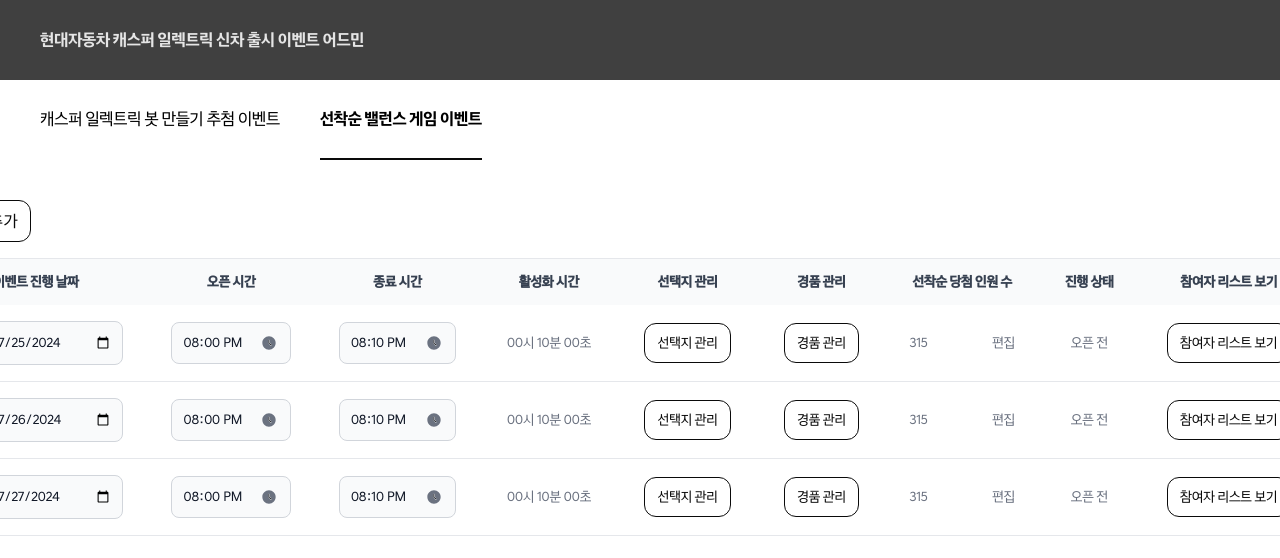
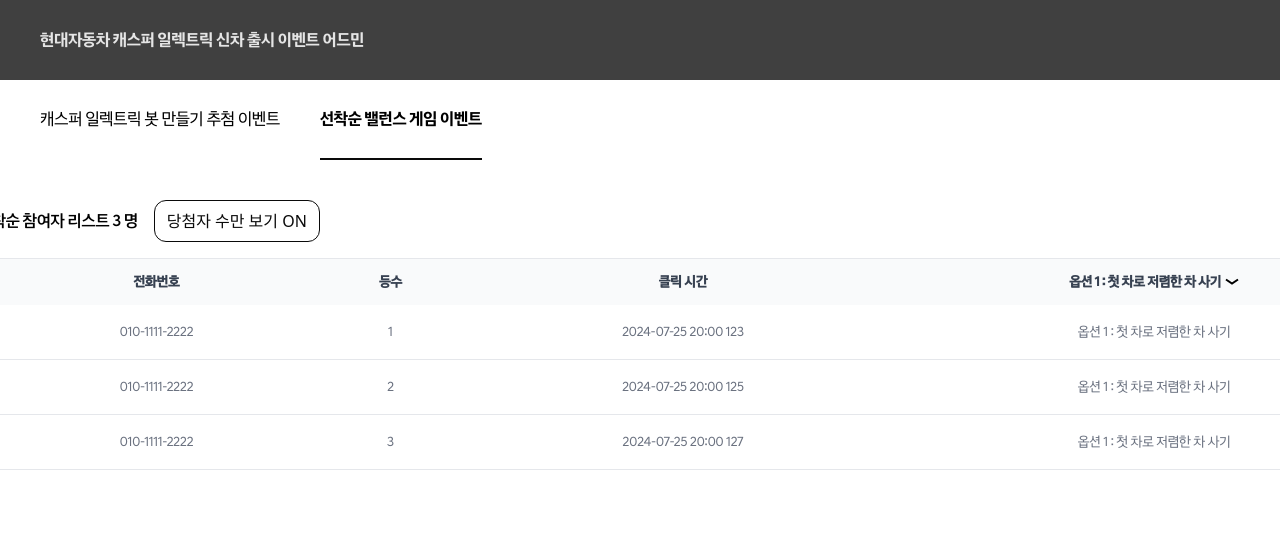
Before and after one commit to softeerbootcamp4th/Team7-HybridJGS-FE, a React (Vite) app in the folder admin/: page /rush in a window 1280 px wide. Shown: the top 558 px of the page. Built offline with nearby package versions, Linux system fonts and the light colour scheme.

Commit message:
feat: 선착순 참여자 목록 수정

```diff
--- a/admin/src/components/Dropdown/index.tsx
+++ b/admin/src/components/Dropdown/index.tsx
@@ -28,8 +28,11 @@ export default function Dropdown({ options, selectedIdx, handleClickOption }: Dr
     };
 
     return (
-        <div className="relative inline-block text-left" ref={dropdownRef}>
-            <div onClick={() => setIsVisibleOptions(!isVisibleOptions)}>{options[selectedIdx]}</div>
+        <div className="relative inline-block text-left z-10 cursor-pointer" ref={dropdownRef}>
+            <div onClick={() => setIsVisibleOptions(!isVisibleOptions)} className="flex gap-1">
+                <p>{options[selectedIdx]}</p>
+                <img alt="드롭다운 토글 아이콘" src="/assets/icons/down-arrow.svg" />
+            </div>
             {isVisibleOptions && (
                 <div className="origin-top-right absolute right-0 mt-2 rounded-md shadow-lg bg-white ring-1 ring-black ring-opacity-5">
                     <div className="p-[16px] flex flex-col gap-2">
--- a/admin/src/components/Layout/index.tsx
+++ b/admin/src/components/Layout/index.tsx
@@ -1,4 +1,5 @@
 import { Outlet } from "react-router-dom";
+import { RushEventContext } from "@/contexts/rushEventContext";
 import Header from "../Header";
 
 export default function Layout() {
@@ -6,7 +7,9 @@ export default function Layout() {
         <div className="overflow-hidden h-screen">
             <Header />
             <div className="mb-[80px]">
-                <Outlet />
+                <RushEventContext>
+                    <Outlet />
+                </RushEventContext>
             </div>
         </div>
     );
--- a/admin/src/components/Table/index.tsx
+++ b/admin/src/components/Table/index.tsx
@@ -10,7 +10,7 @@ export default function Table({ headers, data }: TableProps) {
         <div className="relative sm:rounded-lg w-[1560px] h-[600px] border">
             <div className="overflow-y-auto h-full">
                 <table className="w-full text-sm rtl:text-right text-gray-500 dark:text-gray-400 text-center">
-                    <thead className="sticky top-0 z-10 text-gray-700 bg-gray-50 dark:bg-gray-700 dark:text-gray-400">
+                    <thead className="sticky top-0 z-[5] text-gray-700 bg-gray-50 dark:bg-gray-700 dark:text-gray-400">
                         <tr>
                             {headers.map((header, idx) => (
                                 <th key={idx} scope="col" className="px-6 py-3 h-body-2-medium">
--- a/admin/src/features/Rush/ApplicantList.tsx
+++ b/admin/src/features/Rush/ApplicantList.tsx
@@ -5,13 +5,10 @@ import Table from "@/components/Table";
 import useRushEventStateContext from "@/hooks/useRushEventStateContext";
 import { RushApplicantType, RushSelectionType } from "@/types/rush";
 
-interface ApplicantListProps {
-    navigatePrevSection: () => void;
-    selectedIdx: number | null;
-}
+export default function ApplicantList() {
+    const { rushList } = useRushEventStateContext();
 
-export default function ApplicantList({ navigatePrevSection, selectedIdx }: ApplicantListProps) {
-    const { rushList } = useRushEventStateContext();
+    const [selectedRush, setSelectedRush] = useState<number>(0);
 
     const [selectionList, setSelectionList] = useState<RushSelectionType[]>([]);
     const [applicantList, setApplicantList] = useState<RushApplicantType[]>([]);
@@ -70,13 +67,8 @@ export default function ApplicantList({ navigatePrevSection, selectedIdx }: Appl
                 image_url: "left_image.png",
             },
         ]);
-    }, []);
+    }, [selectedRush]);
 
-    if (selectedIdx === null) {
-        return <></>;
-    }
-
-    const selectedRushItem = rushList[selectedIdx];
     const data = applicantList.map((applicant, idx) => {
         const selectedOptionIdx = parseInt(applicant.balance_game_choice) - 1;
         return [
@@ -91,15 +83,12 @@ export default function ApplicantList({ navigatePrevSection, selectedIdx }: Appl
     return (
         <div className="w-[1560px] flex flex-col mt-10 gap-4">
             <div className="flex items-center gap-4">
-                <img
-                    alt="뒤로 가기 버튼"
-                    src="/assets/icons/left-arrow.svg"
-                    className="cursor-pointer"
-                    onClick={navigatePrevSection}
+                <Dropdown
+                    options={rushList.map((rush) => rush.event_date)}
+                    selectedIdx={selectedRush}
+                    handleClickOption={(idx) => setSelectedRush(idx)}
                 />
-                <p className="h-body-1-medium">
-                    {selectedRushItem.event_date} 선착순 참여자 리스트 {applicantList.length} 명
-                </p>
+                <p className="h-body-1-medium">선착순 참여자 리스트 {applicantList.length} 명</p>
                 <Button buttonSize="sm">당첨자 수만 보기 ON</Button>
             </div>
 
--- a/admin/src/pages/Rush/index.tsx
+++ b/admin/src/pages/Rush/index.tsx
@@ -1,45 +1,55 @@
-import { useState } from "react";
+import { useEffect } from "react";
 import TabHeader from "@/components/TabHeader";
-import { RUSH_SECTION, RushSectionType } from "@/constants/rush";
-import { RushEventContext } from "@/contexts/rushEventContext";
 import ApplicantList from "@/features/Rush/ApplicantList";
-import EventList from "@/features/Rush/EventList";
+import useRushEventDispatchContext from "@/hooks/useRushEventDispatchContext";
+import { RUSH_ACTION } from "@/types/rush";
 
 export default function Rush() {
-    const [selectedSection, setSelectedSection] = useState<RushSectionType>(
-        RUSH_SECTION.EVENT_LIST
-    );
-    const [selectedIdx, setSelectedIdx] = useState<number | null>(null);
+    const dispatch = useRushEventDispatchContext();
 
-    const handleSelectSection = (idx: number, section: RushSectionType) => {
-        setSelectedIdx(idx);
-        setSelectedSection(section);
-    };
-
-    console.log(selectedSection);
-
-    const renderChildren = () => {
-        if (selectedSection === RUSH_SECTION.EVENT_LIST) {
-            return <EventList handleSelectSection={handleSelectSection} />;
-        } else if (selectedSection === RUSH_SECTION.APPLICANT_LIST) {
-            return (
-                <ApplicantList
-                    navigatePrevSection={() => setSelectedSection(RUSH_SECTION.EVENT_LIST)}
-                    selectedIdx={selectedIdx}
-                />
-            );
-        }
-
-        return <></>;
-    };
+    useEffect(() => {
+        // TODO: 데이터 패칭 로직 구현
+        dispatch({
+            type: RUSH_ACTION.SET_EVENT_LIST,
+            payload: [
+                {
+                    rush_event_id: 1,
+                    event_date: "2024-07-25",
+                    open_time: "20:00:00",
+                    close_time: "20:10:00",
+                    winner_count: 315,
+                    prize_image_url: "prize1.png",
+                    prize_description: "스타벅스 1만원 기프트카드",
+                },
+                {
+                    rush_event_id: 2,
+                    event_date: "2024-07-26",
+                    open_time: "20:00:00",
+                    close_time: "20:10:00",
+                    winner_count: 315,
+                    prize_image_url: "prize2.png",
+                    prize_description: "올리브영 1만원 기프트카드",
+                },
+                {
+                    rush_event_id: 2,
+                    event_date: "2024-07-27",
+                    open_time: "20:00:00",
+                    close_time: "20:10:00",
+                    winner_count: 315,
+                    prize_image_url: "prize3.png",
+                    prize_description: "배달의 민족 1만원 기프트카드",
+                },
+            ],
+        });
+    }, []);
 
     return (
-        <RushEventContext>
+        <>
             <div className="flex flex-col items-center">
                 <TabHeader />
 
-                {renderChildren()}
+                <ApplicantList />
             </div>
-        </RushEventContext>
+        </>
     );
 }
```
Also changed, not shown: admin/public/assets/icons/down-arrow.svg (added).
